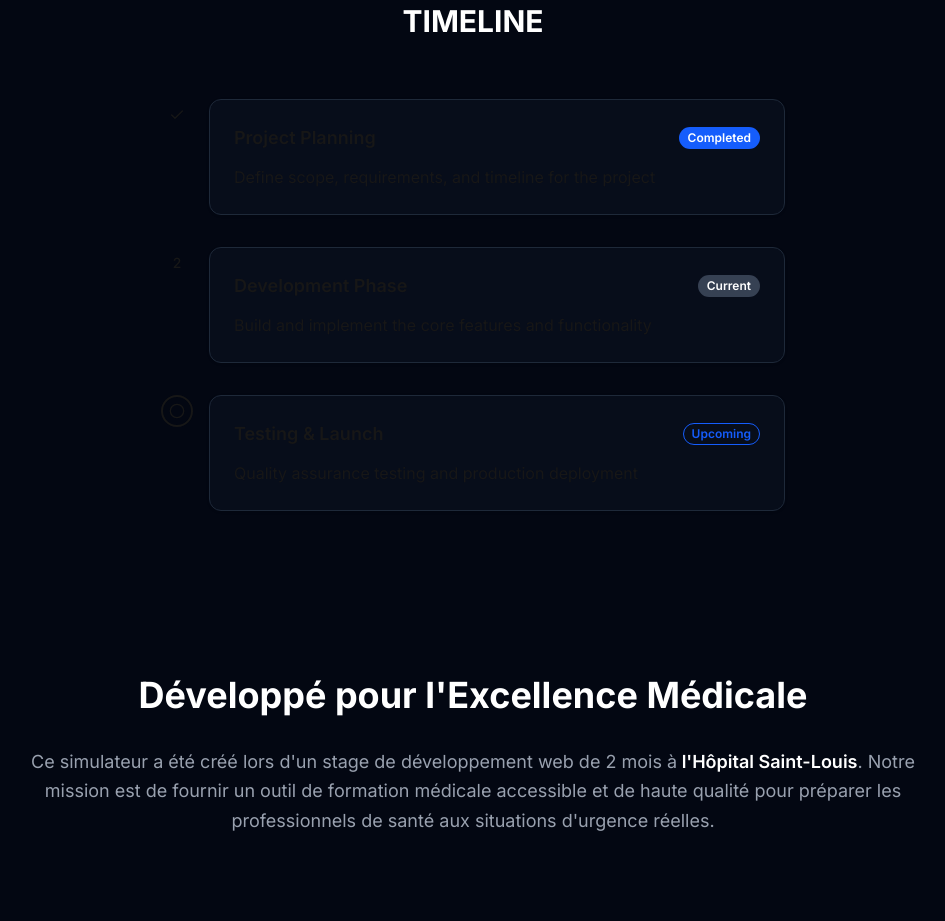
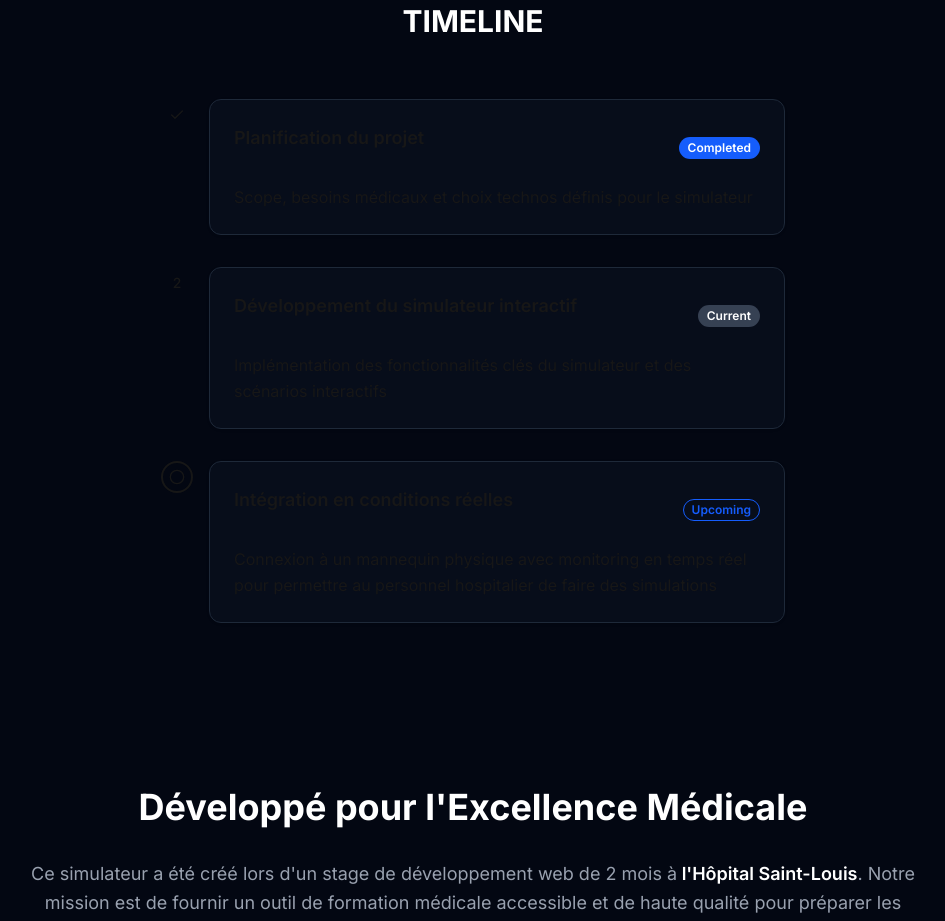
Before and after one commit to Samouz75/Defib_simulation, a Next.js app: page / in a window 1280 px wide. Shown: the part 2160-3081 px from the top of the page, without its empty margins (167-1112 px from the left). Built offline with nearby package versions, Linux system fonts and the light colour scheme.

Commit message:
changed timeline content

```diff
--- a/src/app/components/Timeline.tsx
+++ b/src/app/components/Timeline.tsx
@@ -20,22 +20,22 @@ const Timeline: React.FC<TimelineProps> = ({
   steps = [
     {
       id: 1,
-      title: "Project Planning",
-      description: "Define scope, requirements, and timeline for the project",
+      title: "Planification du projet",
+      description: "Scope, besoins médicaux et choix technos définis pour le simulateur",
       status: "completed",
 
     },
     {
       id: 2,
-      title: "Development Phase",
-      description: "Build and implement the core features and functionality",
+      title: "Développement du simulateur interactif",
+      description: "Implémentation des fonctionnalités clés du simulateur et des scénarios interactifs",
       status: "current",
 
     },
     {
       id: 3,
-      title: "Testing & Launch",
-      description: "Quality assurance testing and production deployment",
+      title: "Intégration en conditions réelles",
+      description: "Connexion à un mannequin physique avec monitoring en temps réel pour permettre au personnel hospitalier de faire des simulations ",
       status: "upcoming",
 
     }
@@ -142,7 +142,7 @@ const Timeline: React.FC<TimelineProps> = ({
               <Card className="flex-1 p-6">
                 <div className="space-y-3">
                   <div className="flex items-center justify-between">
-                    <h3 className="font-semibold text-lg text-foreground">{step.title}</h3>
+                    <h3 className="font-semibold text-lg text-foreground mb-5">{step.title}</h3>
                     {getStatusBadge(step.status)}
                   </div>
                   <p className="text-muted-foreground leading-relaxed">
```
Also changed, not shown: src/app/page.tsx (line endings or trailing spaces).
